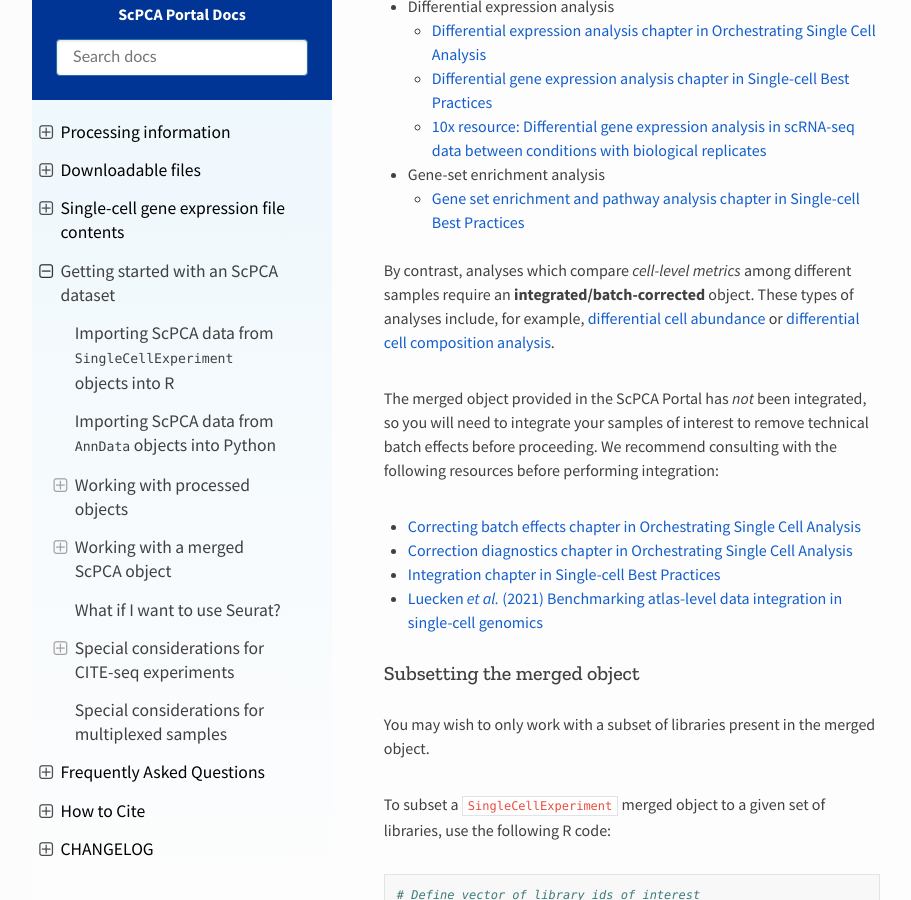
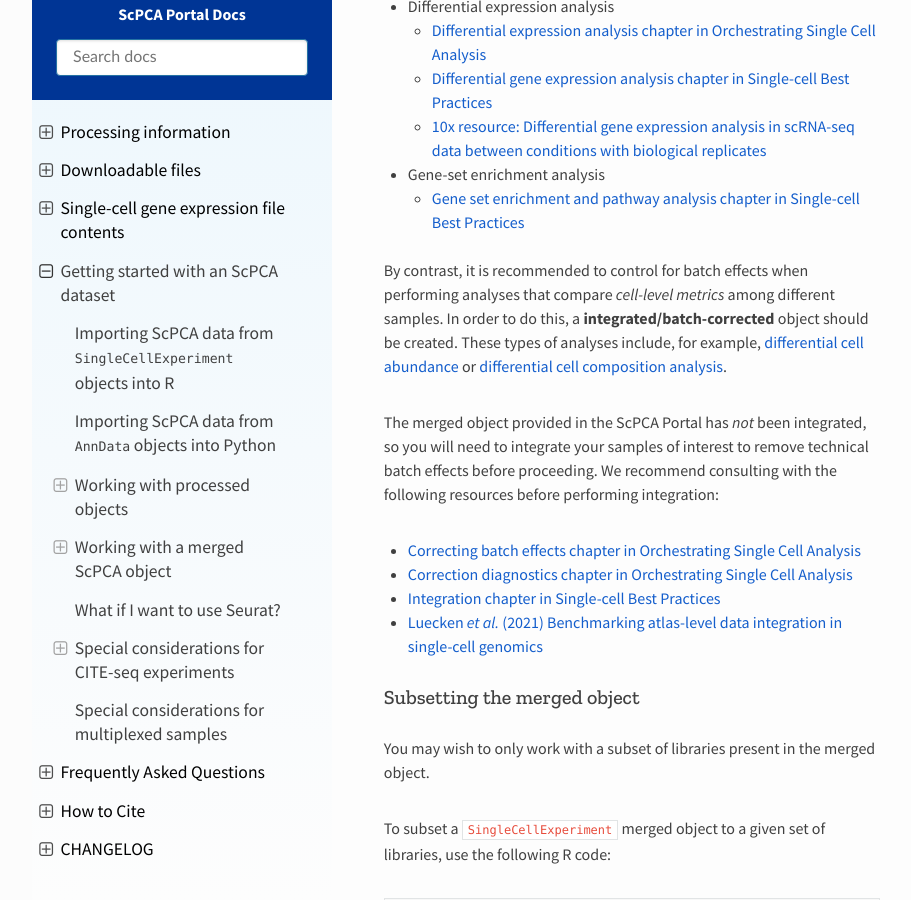
Before and after one commit to DongzeHE/scpca-docs, a Sphinx documentation site: the page built from docs/getting_started.md, in a window 1280 px wide and 900 px high, scrolled down 11098 px. Shown: the whole window, without its empty margins (158-1069 px from the left). Built offline with Sphinx 7.4.7 and the Read the Docs theme 2.0.0, drawn with Linux system fonts in a browser that asks for light colours.

Commit message:
Update docs/getting_started.md
Co-authored-by: Ally Hawkins <54039191+allyhawkins@users.noreply.github.com>

```diff
--- a/docs/getting_started.md
+++ b/docs/getting_started.md
@@ -366,7 +366,8 @@ Some examples of analyses you can perform with a merged object include the follo
   - [Gene set enrichment and pathway analysis chapter in Single-cell Best Practices](https://www.sc-best-practices.org/conditions/gsea_pathway.html)
 
 
-By contrast, analyses which compare _cell-level metrics_ among different samples require an **integrated/batch-corrected** object.
+By contrast, it is recommended to control for batch effects when performing analyses that compare _cell-level metrics_ among different samples.
+In order to do this, a **integrated/batch-corrected** object should be created.
 These types of analyses include, for example, [differential cell abundance](https://bioconductor.org/books/3.17/OSCA.multisample/differential-abundance.html) or [differential cell composition analysis](https://www.sc-best-practices.org/conditions/compositional.html).
 
 The merged object provided in the ScPCA Portal has _not_ been integrated, so you will need to integrate your samples of interest to remove technical batch effects before proceeding.
```
